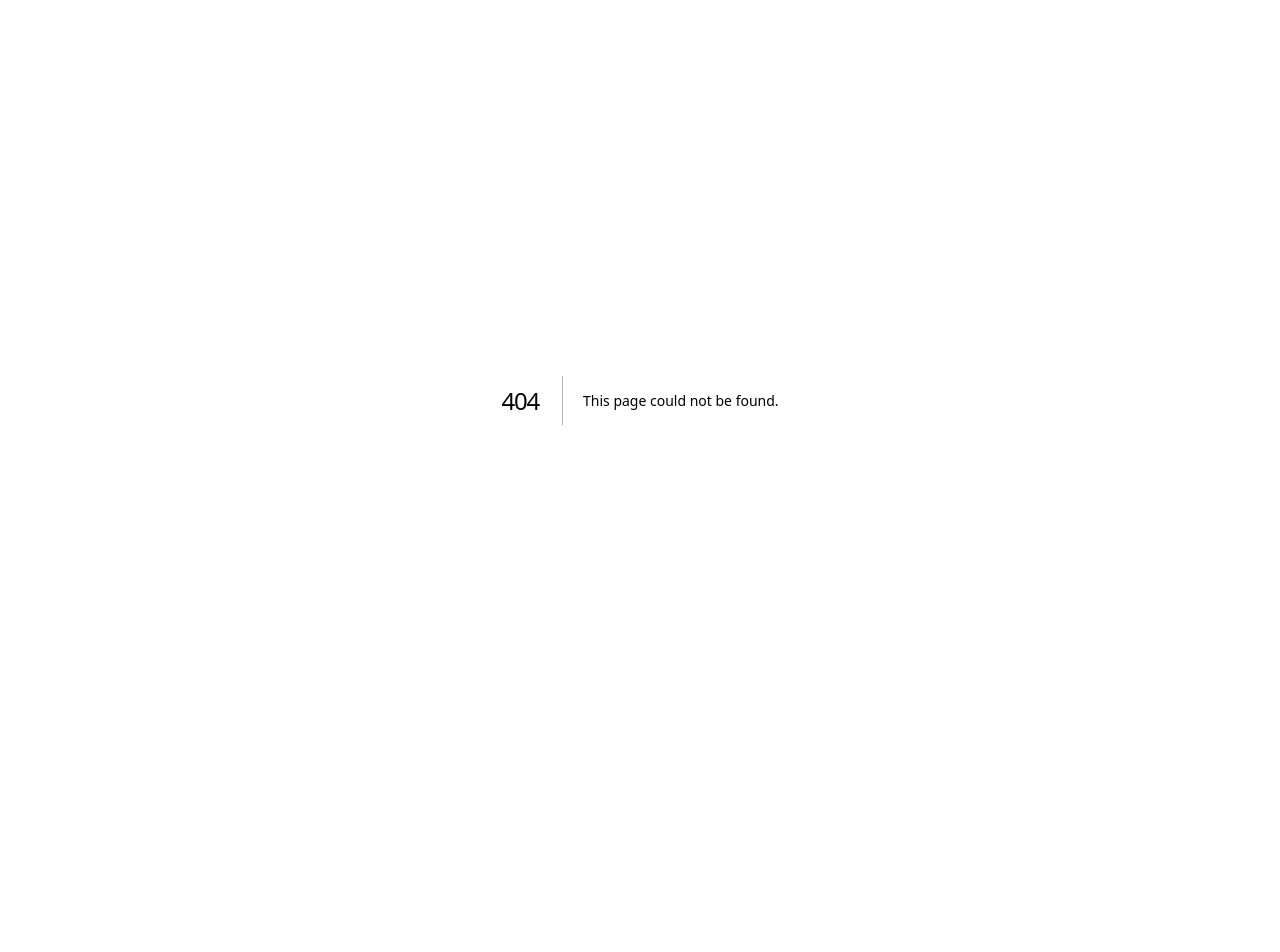
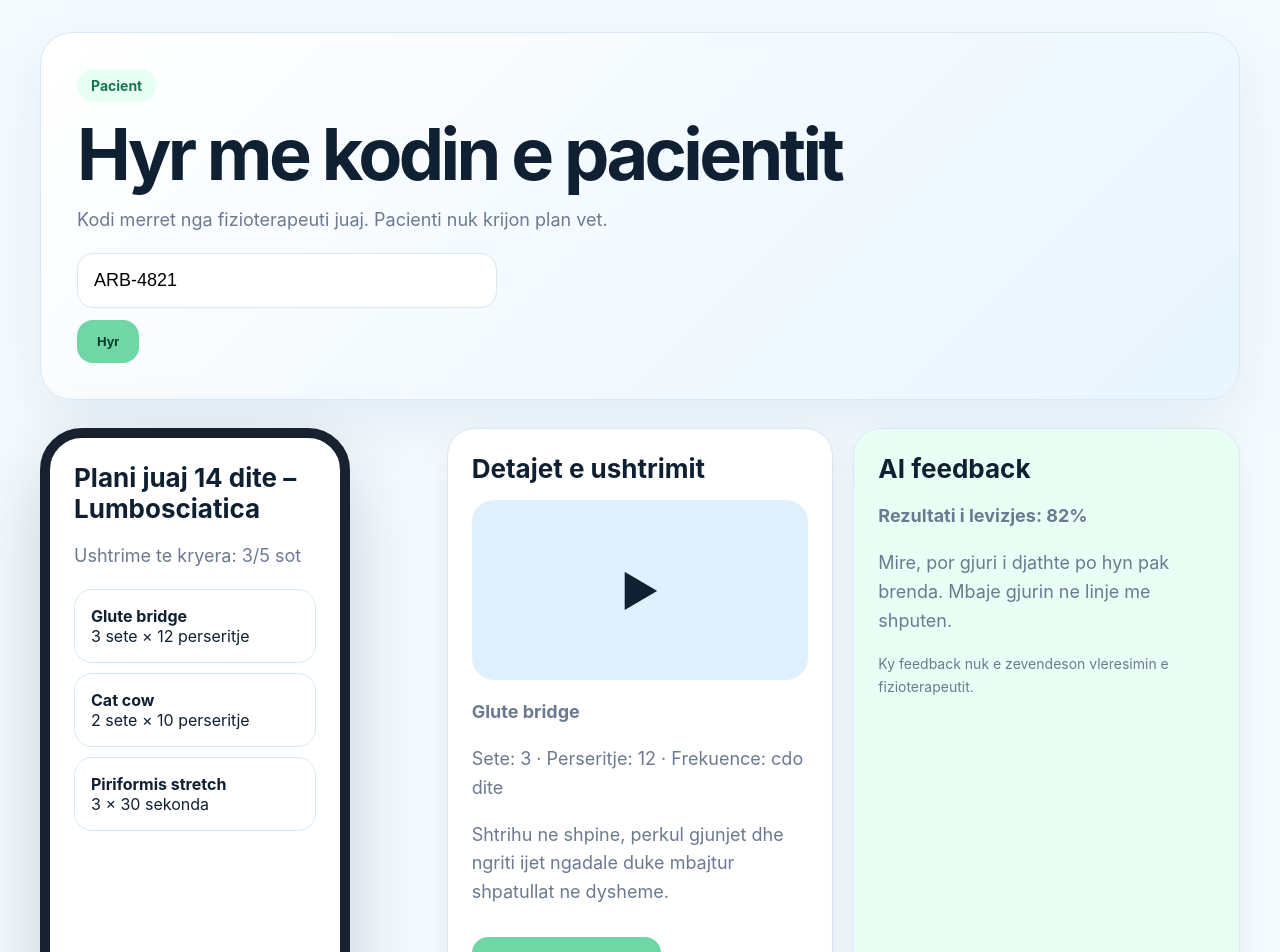
Before and after one commit to diellzarabushaj-source/FIZIOTERAPIA-IME, a Next.js app: page /patient in a window 1280 px wide. Before the commit this address had no page. Shown: the top 952 px of the page. Before the commit the page ends 800 px from the top, so only its background shows below. Built offline with nearby package versions, Linux system fonts and the light colour scheme.

Commit message:
Add patient demo page

```diff
--- /dev/null
+++ b/app/patient/page.tsx
@@ -0,0 +1,42 @@
+export default function PatientPage() {
+  return (
+    <main className="page">
+      <section className="hero">
+        <span className="badge">Pacient</span>
+        <h1>Hyr me kodin e pacientit</h1>
+        <p>Kodi merret nga fizioterapeuti juaj. Pacienti nuk krijon plan vet.</p>
+        <div style={{ maxWidth: 420 }}>
+          <input className="input" placeholder="Kodi i pacientit" defaultValue="ARB-4821" />
+          <button className="button">Hyr</button>
+        </div>
+      </section>
+
+      <section className="grid">
+        <div className="phone">
+          <h2>Plani juaj 14 dite – Lumbosciatica</h2>
+          <p>Ushtrime te kryera: 3/5 sot</p>
+          <div className="exercise"><b>Glute bridge</b><br />3 sete × 12 perseritje</div>
+          <div className="exercise"><b>Cat cow</b><br />2 sete × 10 perseritje</div>
+          <div className="exercise"><b>Piriformis stretch</b><br />3 × 30 sekonda</div>
+        </div>
+
+        <div className="card">
+          <h2>Detajet e ushtrimit</h2>
+          <div style={{ height: 180, borderRadius: 22, background: '#dff0ff', display: 'grid', placeItems: 'center', fontSize: 42 }}>▶</div>
+          <p><b>Glute bridge</b></p>
+          <p>Sete: 3 · Perseritje: 12 · Frekuence: cdo dite</p>
+          <p>Shtrihu ne shpine, perkul gjunjet dhe ngriti ijet ngadale duke mbajtur shpatullat ne dysheme.</p>
+          <button className="button">E perfundova ushtrimin</button>{" "}
+          <button className="button secondary">Kontrollo levizjen me kamere</button>
+        </div>
+
+        <div className="card green">
+          <h2>AI feedback</h2>
+          <p><b>Rezultati i levizjes: 82%</b></p>
+          <p>Mire, por gjuri i djathte po hyn pak brenda. Mbaje gjurin ne linje me shputen.</p>
+          <p style={{ fontSize: 14 }}>Ky feedback nuk e zevendeson vleresimin e fizioterapeutit.</p>
+        </div>
+      </section>
+    </main>
+  );
+}
```
